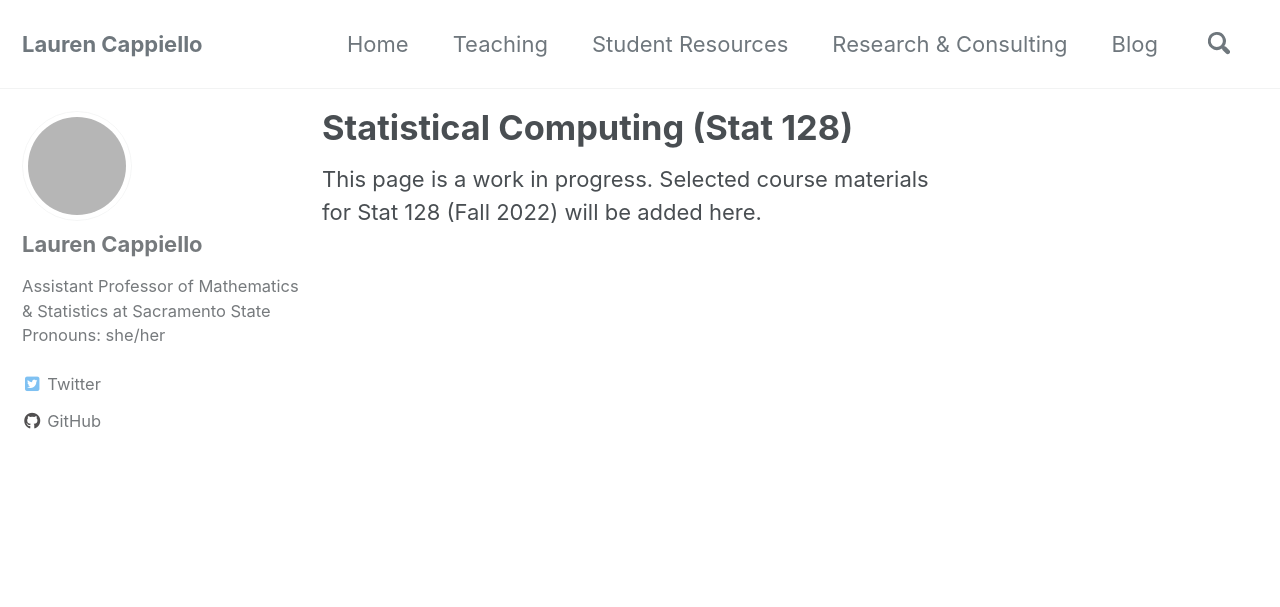
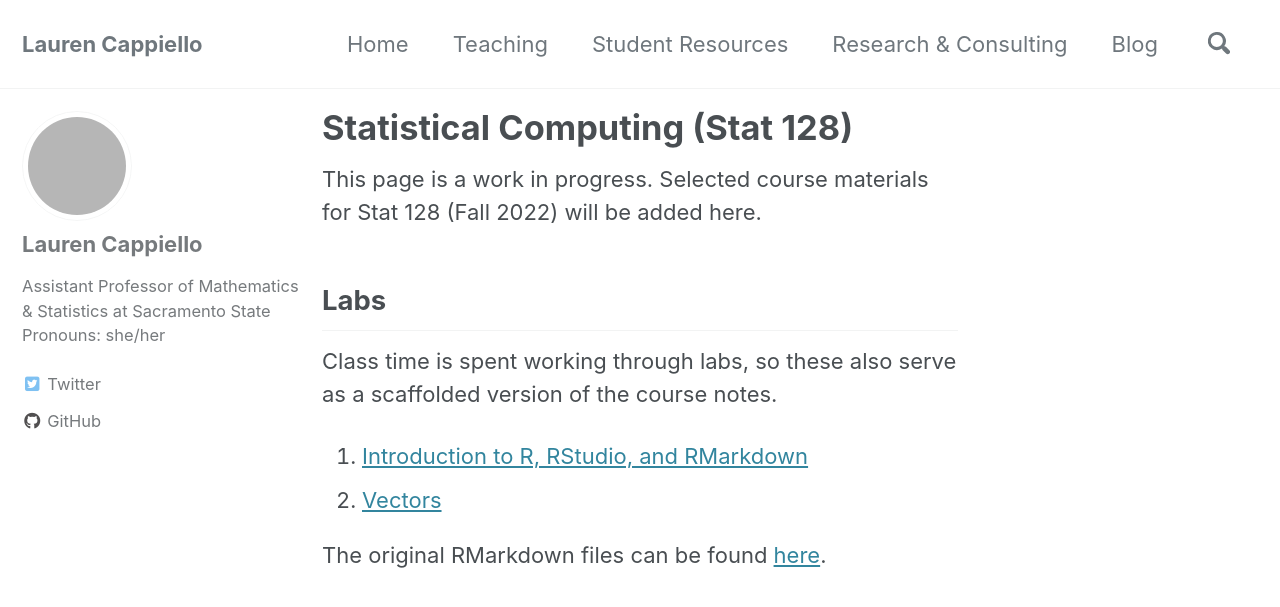
Before and after one commit to lgpcappiello/lgpcappiello.github.io, a Jekyll site: the page built from teaching/stat128/index.md, in a window 1280 px wide and 900 px high. Shown: the top 607 px of the window. Built offline with Jekyll 4.4.1, drawn with Linux system fonts in a browser that asks for light colours; cached includes are drawn as plain includes; nearby versions of some CDN libraries; grey boxes are pictures that could not be loaded.

Commit message:
Update index.md

```diff
--- a/teaching/stat128/index.md
+++ b/teaching/stat128/index.md
@@ -6,3 +6,12 @@ author_profile: true
 ---
 
 This page is a work in progress. Selected course materials for Stat 128 (Fall 2022) will be added here.
+
+## Labs
+
+Class time is spent working through labs, so these also serve as a scaffolded version of the course notes.
+
+1. [Introduction to R, RStudio, and RMarkdown](https://lgpcappiello.github.io/teaching/stat128/1-Intro-to-R.html)
+2. [Vectors](https://lgpcappiello.github.io/teaching/stat128/2-Vectors.html)
+
+The original RMarkdown files can be found [here](https://github.com/lgpcappiello/lgpcappiello.github.io/tree/master/teaching/stat128/rmarkdown).
```
